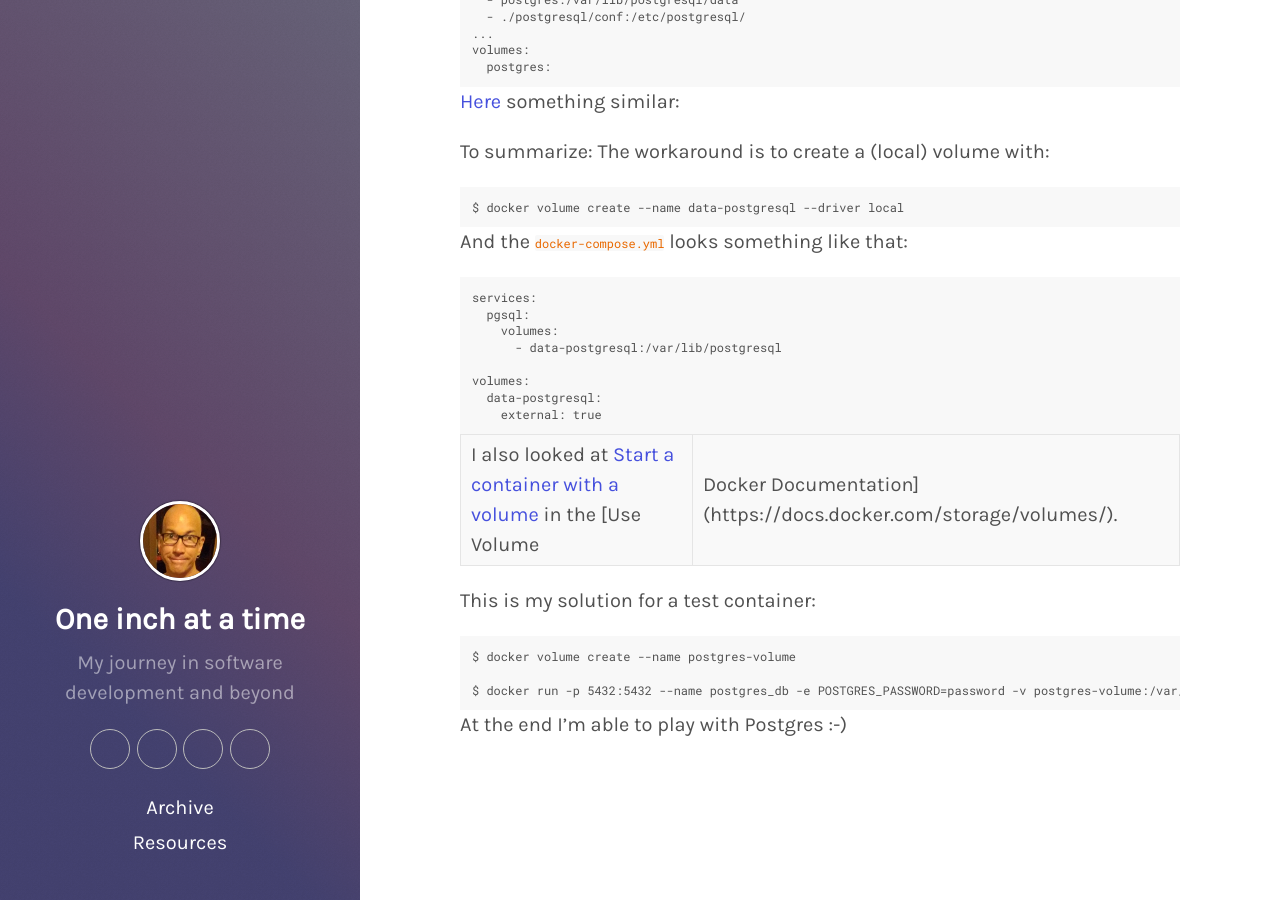
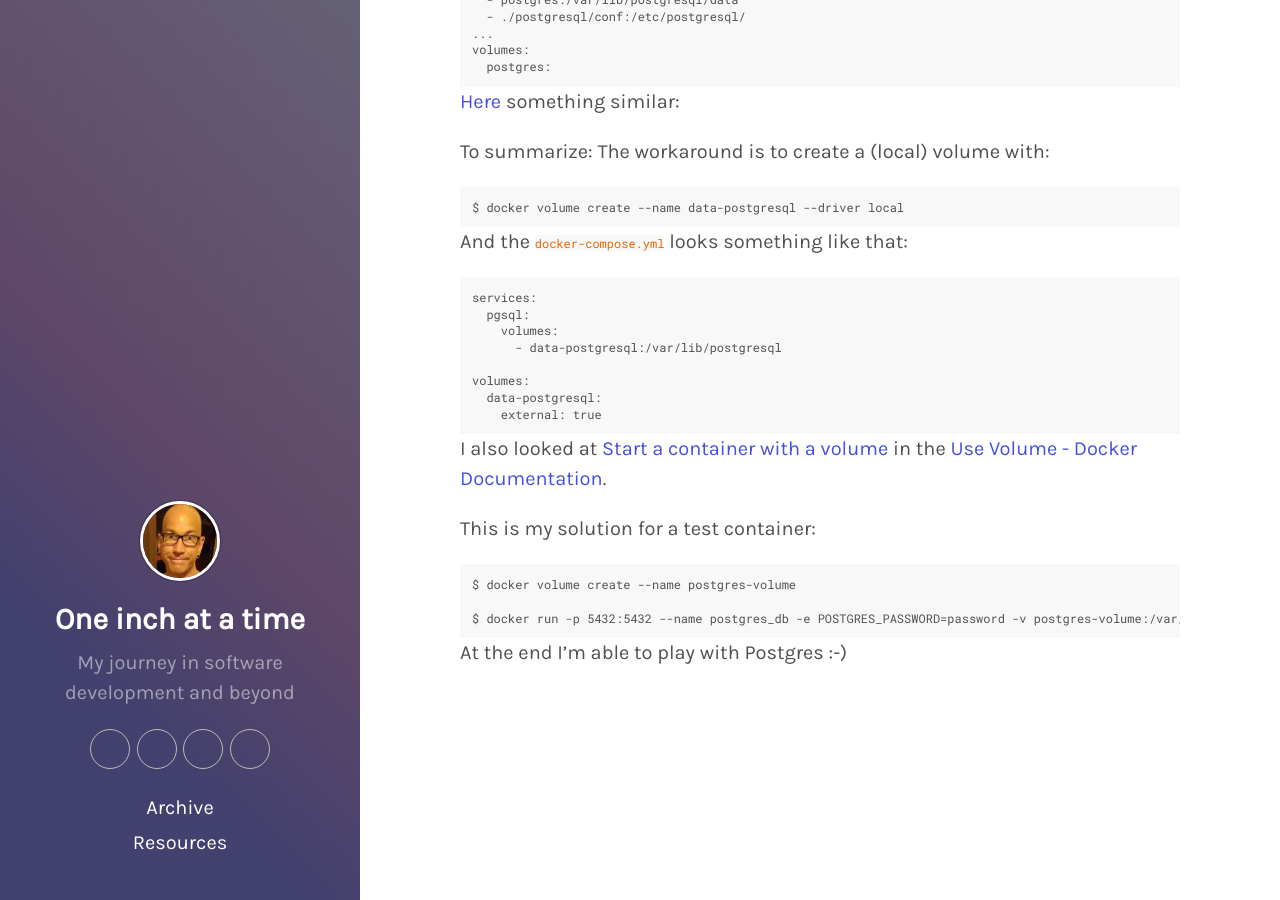
Before and after one commit to kingsor/kingsor.github.io, a Jekyll site: the page built from _posts/2019-03-23-using-postgres-with-docker-on-windows.md, in a window 1280 px wide and 900 px high, scrolled down 1280 px. Built offline with Jekyll 4.4.1, drawn with Linux system fonts in a browser that asks for light colours; some web fonts are replaced.

Commit message:
Add new post

````diff
--- a/_posts/2019-03-23-using-postgres-with-docker-on-windows.md
+++ b/_posts/2019-03-23-using-postgres-with-docker-on-windows.md
@@ -76,7 +76,7 @@ volumes:
     external: true
 ```
 
-I also looked at [Start a container with a volume](https://docs.docker.com/storage/volumes/#start-a-container-with-a-volume) in the [Use Volume | Docker Documentation](https://docs.docker.com/storage/volumes/).
+I also looked at [Start a container with a volume](https://docs.docker.com/storage/volumes/#start-a-container-with-a-volume) in the [Use Volume - Docker Documentation](https://docs.docker.com/storage/volumes/).
 
 
 This is my solution for a test container:
````
Also changed, not shown: _posts/2020-04-08-pluralsight-free-april.md (added, +25 -0 lines), images/posts/pluralsight-free-april.jpg (added).
